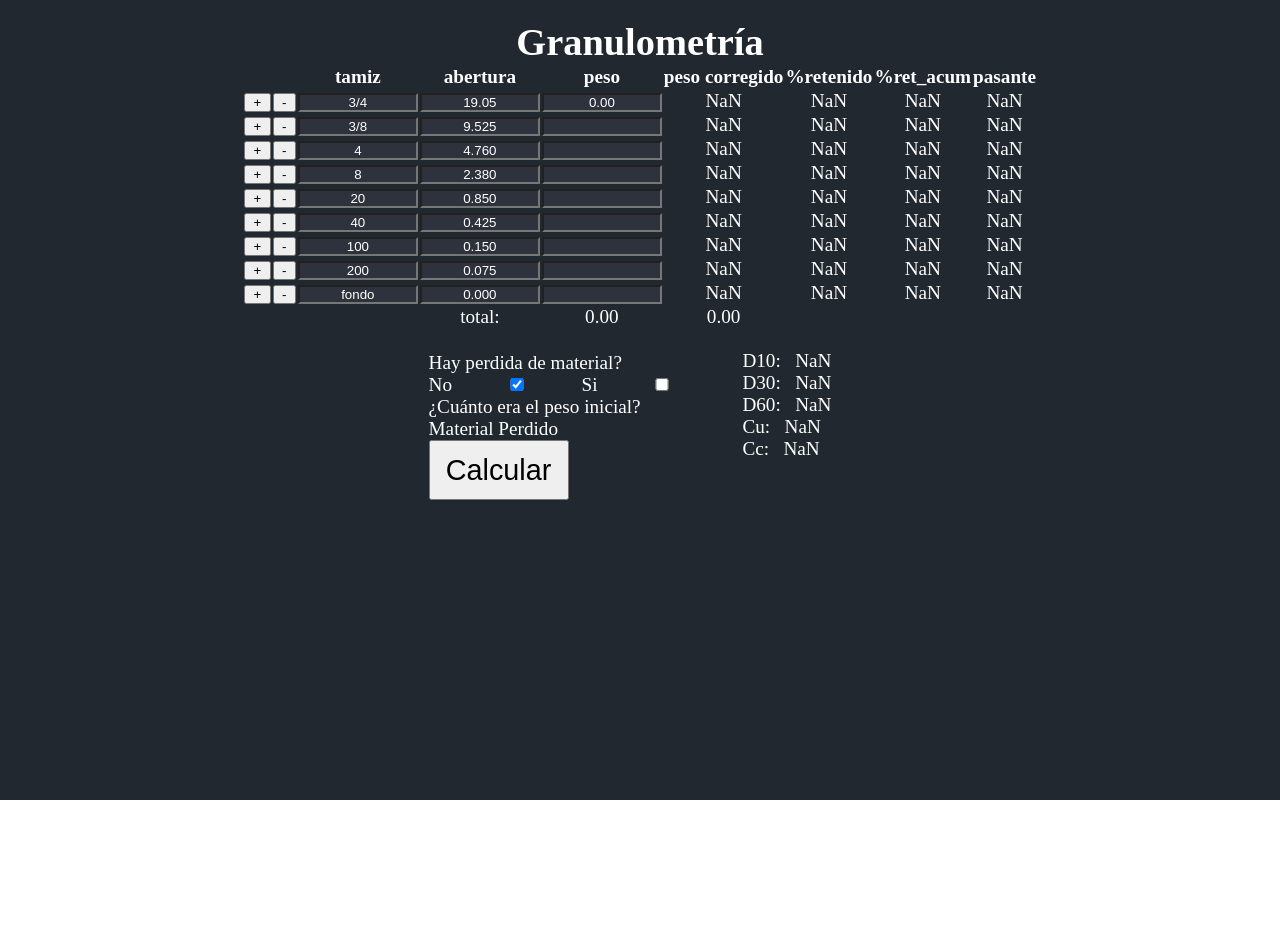
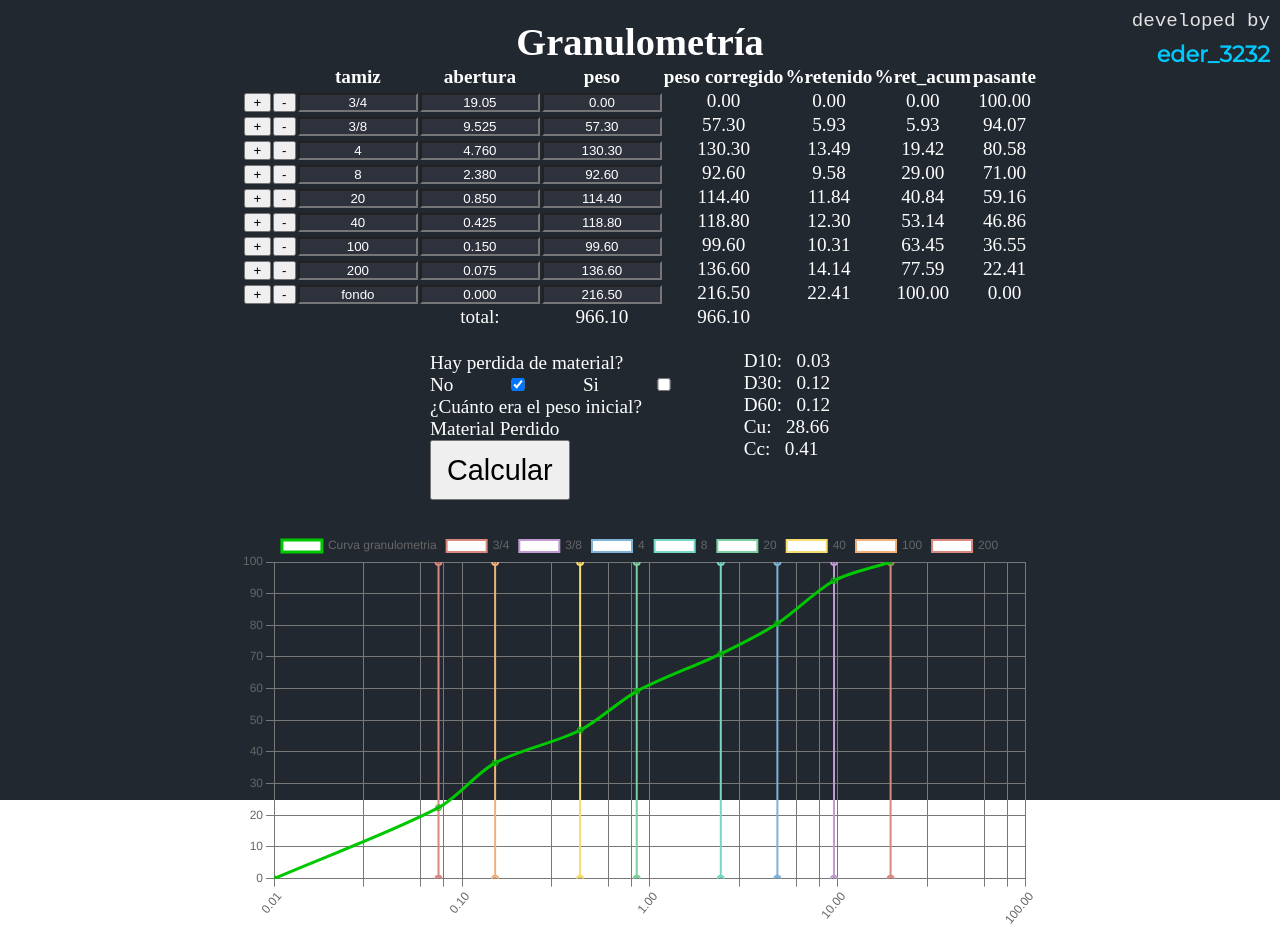
Before and after one commit to eder3232/granulometria, a plain HTML site: page index.html in a window 1280 px wide. Both pictures are taken after a click on the button "Calcular". Before the commit the page ends 800 px from the top, so only its background shows below. Drawn offline with nearby package versions, Linux system fonts and the light colour scheme.

Commit message:
agregado el grafico

```diff
--- a/index.html
+++ b/index.html
@@ -4,10 +4,20 @@
     <meta charset="UTF-8" />
     <meta http-equiv="X-UA-Compatible" content="IE=edge" />
     <meta name="viewport" content="width=device-width, initial-scale=1.0" />
+    <link
+      href="https://fonts.googleapis.com/css2?family=Roboto&display=swap"
+      rel="stylesheet"
+    />
+    <link
+      href="https://fonts.googleapis.com/css2?family=Montserrat&family=Roboto&display=swap"
+      rel="stylesheet"
+    />
     <link rel="stylesheet" href="./style.css" />
     <title>Granulometria</title>
   </head>
   <body>
+    <div id="developed">developed by</div>
+    <div id="eder">eder_3232</div>
     <div class="container">
       <div class="data">
         <h1>Granulometría</h1>
@@ -45,7 +55,7 @@
                 <td><button class="remove">&nbsp - &nbsp</button></td>
                 <td><input type="text" value="3/8" /></td>
                 <td><input type="number" value="9.525" /></td>
-                <td><input type="number" /></td>
+                <td><input type="number" value="57.30" /></td>
                 <td>-</td>
                 <td>0</td>
                 <td>0</td>
@@ -57,7 +67,7 @@
                 <td><button class="remove">&nbsp - &nbsp</button></td>
                 <td><input type="text" value="4" /></td>
                 <td><input type="number" value="4.760" /></td>
-                <td><input type="number" /></td>
+                <td><input type="number" value="130.30" /></td>
                 <td>-</td>
                 <td>0</td>
                 <td>0</td>
@@ -69,7 +79,7 @@
                 <td><button class="remove">&nbsp - &nbsp</button></td>
                 <td><input type="text" value="8" /></td>
                 <td><input type="number" value="2.380" /></td>
-                <td><input type="number" /></td>
+                <td><input type="number" value="92.60" /></td>
                 <td>-</td>
                 <td>0</td>
                 <td>0</td>
@@ -81,7 +91,7 @@
                 <td><button class="remove">&nbsp - &nbsp</button></td>
                 <td><input type="text" value="20" " /></td>
                 <td><input type="number" value="0.850" /></td>
-                <td><input type="number" /></td>
+                <td><input type="number" value="114.40" /></td>
                 <td>-</td>
                 <td>0</td>
                 <td>0</td>
@@ -93,7 +103,7 @@
                 <td><button class="remove">&nbsp - &nbsp</button></td>
                 <td><input type="text" value="40" /></td>
                 <td><input type="number" value="0.425" /></td>
-                <td><input type="number" /></td>
+                <td><input type="number" value="118.80" /></td>
                 <td>-</td>
                 <td>0</td>
                 <td>0</td>
@@ -105,7 +115,7 @@
                 <td><button class="remove">&nbsp - &nbsp</button></td>
                 <td><input type="text" value="100" /></td>
                 <td><input type="number" value="0.150" /></td>
-                <td><input type="number" /></td>
+                <td><input type="number" value="99.60" /></td>
                 <td>-</td>
                 <td>0</td>
                 <td>0</td>
@@ -117,7 +127,7 @@
                 <td><button class="remove">&nbsp - &nbsp</button></td>
                 <td><input type="text" value="200" /></td>
                 <td><input type="number" value="0.075" /></td>
-                <td><input type="number" /></td>
+                <td><input type="number" value="136.60" /></td>
                 <td>-</td>
                 <td>0</td>
                 <td>0</td>
@@ -129,7 +139,7 @@
                 <td><button class="remove">&nbsp - &nbsp</button></td>
                 <td><input type="text" value="fondo" /></td>
                 <td><input type="number" value="0.000" /></td>
-                <td><input type="number" /></td>
+                <td><input type="number" value="216.50" /></td>
                 <td>-</td>
                 <td>0</td>
                 <td>0</td>
@@ -195,8 +205,12 @@
           </div>
         </div>
       </div>
+      <div class="grafico">
+        <canvas id="myChart"></canvas>
+      </div>
     </div>
 
+    <script src="https://cdnjs.cloudflare.com/ajax/libs/Chart.js/3.6.2/chart.min.js"></script>
     <script src="./script.js" type="module"></script>
   </body>
 </html>
--- /dev/null
+++ b/models/grafico.js
@@ -0,0 +1,51 @@
+//devuelve un array con los datos necesarios para el grafico( el datasets requerido por chartjs)
+export function crearDatosGrafico(granulometria) {
+  let response = []
+  let inMallas = granulometria.mallas
+  let outCoordenadas = []
+  for (let i = 0; i < inMallas.length; i++) {
+    outCoordenadas.push({ x: inMallas[i].abertura, y: inMallas[i].pasante })
+  }
+  let colores = [
+    '#D98880',
+    '#C39BD3',
+    '#7FB3D5',
+    '#76D7C4',
+    '#7DCEA0',
+    '#F7DC6F',
+    '#F0B27A',
+    '#D98880',
+    '#C39BD3',
+    '#7FB3D5',
+    '#76D7C4',
+    '#7DCEA0',
+    '#F7DC6F',
+    '#F0B27A',
+  ]
+
+  //agregamos la lista de coordenadas a la respuesta
+  response.push({
+    label: 'Curva granulometria',
+    borderColor: '#F8F9F9',
+    data: outCoordenadas,
+    showLine: true,
+    fill: false,
+    borderColor: 'rgba(0,200,0,1)',
+    tension: 0.3,
+  })
+  // agregamos la lista de mallas( lineas verticales)
+  for (let i = 0; i < inMallas.length - 1; i++) {
+    response.push({
+      label: inMallas[i].tamiz,
+      borderColor: colores[i],
+      borderWidth: 2,
+      data: [
+        { x: inMallas[i].abertura, y: 0 },
+        { x: inMallas[i].abertura, y: 100 },
+      ],
+      showLine: true,
+      fill: false,
+    })
+  }
+  return response
+}
--- a/script.js
+++ b/script.js
@@ -1,11 +1,12 @@
 import { readDom } from './helpers/readDom.js'
 import { Granulometria, Malla } from './models/granulometria.js'
+import { crearDatosGrafico } from './models/grafico.js'
 //leer datos de dom
 let $table = document.getElementById('table')
 let $body = $table.lastElementChild
-console.log($table)
+let ctx = document.getElementById('myChart')
+// console.log($table)
 
-let total = 0
 // console.log(body)
 // console.log(body.rows.length)
 
@@ -70,7 +71,7 @@ $table.addEventListener('mouseover', function () {
       cell1.innerHTML = '<td><button class="remove">&nbsp - &nbsp</button></td>'
       cell2.innerHTML = '<td><input type="text" value="" /></td>'
       cell3.innerHTML = '<td><input type="number" value="" /></td>'
-      cell4.innerHTML = '<td><input type="number" /></td>'
+      cell4.innerHTML = '<td><input type="number" value="10"/></td>'
       cell5.innerHTML = '<td>0</td>'
       cell6.innerHTML = '<td>0</td>'
       cell7.innerHTML = '<td>0</td>'
@@ -114,9 +115,9 @@ function calcular() {
   gr.pasantes()
   gr.deciles()
   gr.coeficientes()
+  console.log(gr)
   $pesoTotal.innerText = parseFloat(gr.pesoMallas).toFixed(2)
   $pesoTotalCorregido.innerText = parseFloat(gr.pesoCorregido).toFixed(2)
-  // console.log($pesoTotal)
   for (let i = 0; i < $body.rows.length - 1; i++) {
     $body.rows.item(i).cells.item(5).innerText = r3(gr.mallas[i].pesoCorregido)
     $body.rows.item(i).cells.item(6).innerText = r3(gr.mallas[i].retenido)
@@ -131,6 +132,43 @@ function calcular() {
 
   $cc.innerText = r3(gr.cc)
   $cu.innerText = r3(gr.cu)
+  // creamos la grafica
+  let datosParaGrafico = crearDatosGrafico(gr)
+
+  const myChart = new Chart(ctx, {
+    type: 'scatter',
+    data: {
+      datasets: datosParaGrafico,
+    },
+    options: {
+      responsive: true,
+      maintainAspectRatio: true,
+      elements: {
+        line: {
+          backgroundColor: '#fff',
+        },
+      },
+      scales: {
+        x: {
+          type: 'logarithmic',
+          max: 100,
+          min: 0,
+          grid: {
+            drawBorder: false,
+            color: '#787878',
+          },
+        },
+        y: {
+          max: 100,
+          min: 0,
+          grid: {
+            drawBorder: false,
+            color: '#787878',
+          },
+        },
+      },
+    },
+  })
 }
 
 function r3(n) {
--- a/style.css
+++ b/style.css
@@ -60,8 +60,30 @@ td {
   display: inline;
 }
 
+.grafico {
+  width: 800px;
+  margin: 30px;
+}
 .hidden {
   display: none;
+}
+#developed {
+  position: absolute;
+  top: 10px;
+  right: 10px;
+  color: rgb(226, 226, 226);
+  font-size: 1.2rem;
+  font-family: 'Courier New', Courier, monospace;
+}
+
+#eder {
+  position: absolute;
+  top: 40px;
+  right: 10px;
+  color: rgba(0, 204, 255, 0.993);
+  font-weight: bold;
+  font-size: 1.4rem;
+  font-family: 'Montserrat', sans-serif;
 }
 input::-webkit-outer-spin-button,
 input::-webkit-inner-spin-button {
```
